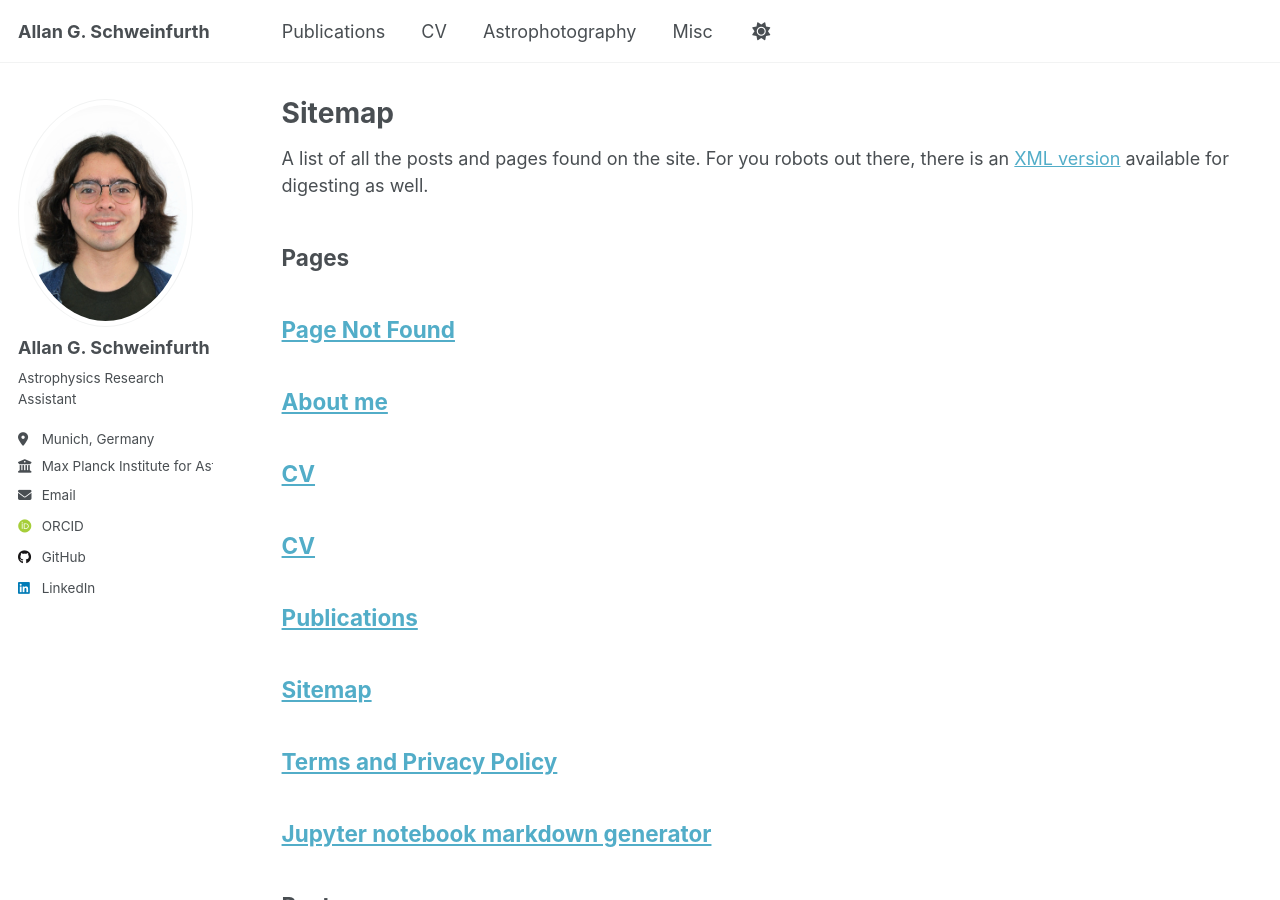
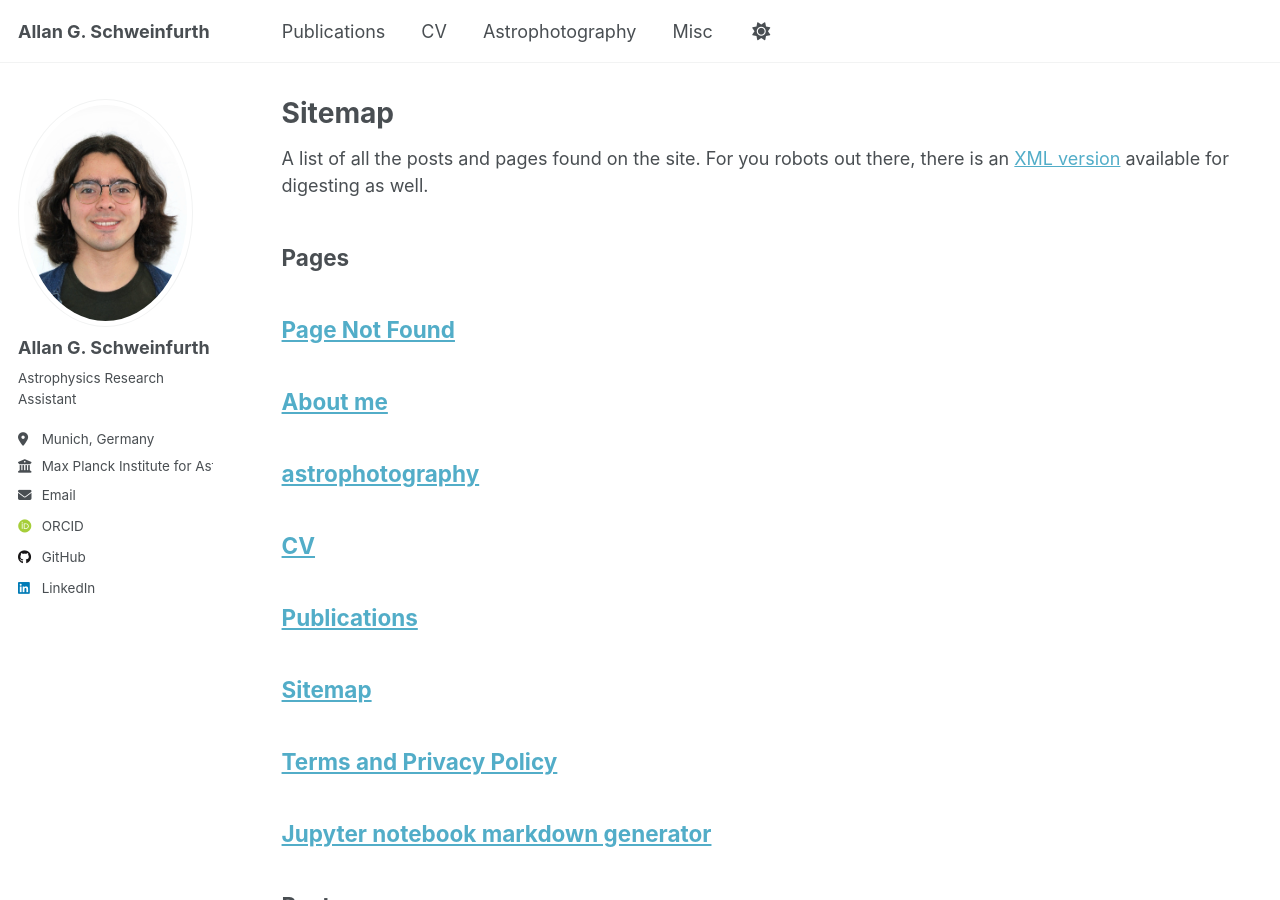
Before and after one commit to allangabrielsch/allangabrielsch.github.io, a Jekyll site: the page built from _pages/sitemap.md, in a window 1280 px wide and 900 px high. Built offline with Jekyll 4.4.1, drawn with Linux system fonts in a browser that asks for light colours; some web fonts are replaced; a script that is not in the unit is left out.

Commit message:
fixed astro

```diff
--- a/_pages/astrophotography.md
+++ b/_pages/astrophotography.md
@@ -1,7 +1,7 @@
 ---
 layout: archive
-title: "CV"
-permalink: /cv/
+title: "astrophotography"
+permalink: /astrophotography/
 author_profile: true
 redirect_from:
   - /resume
```
